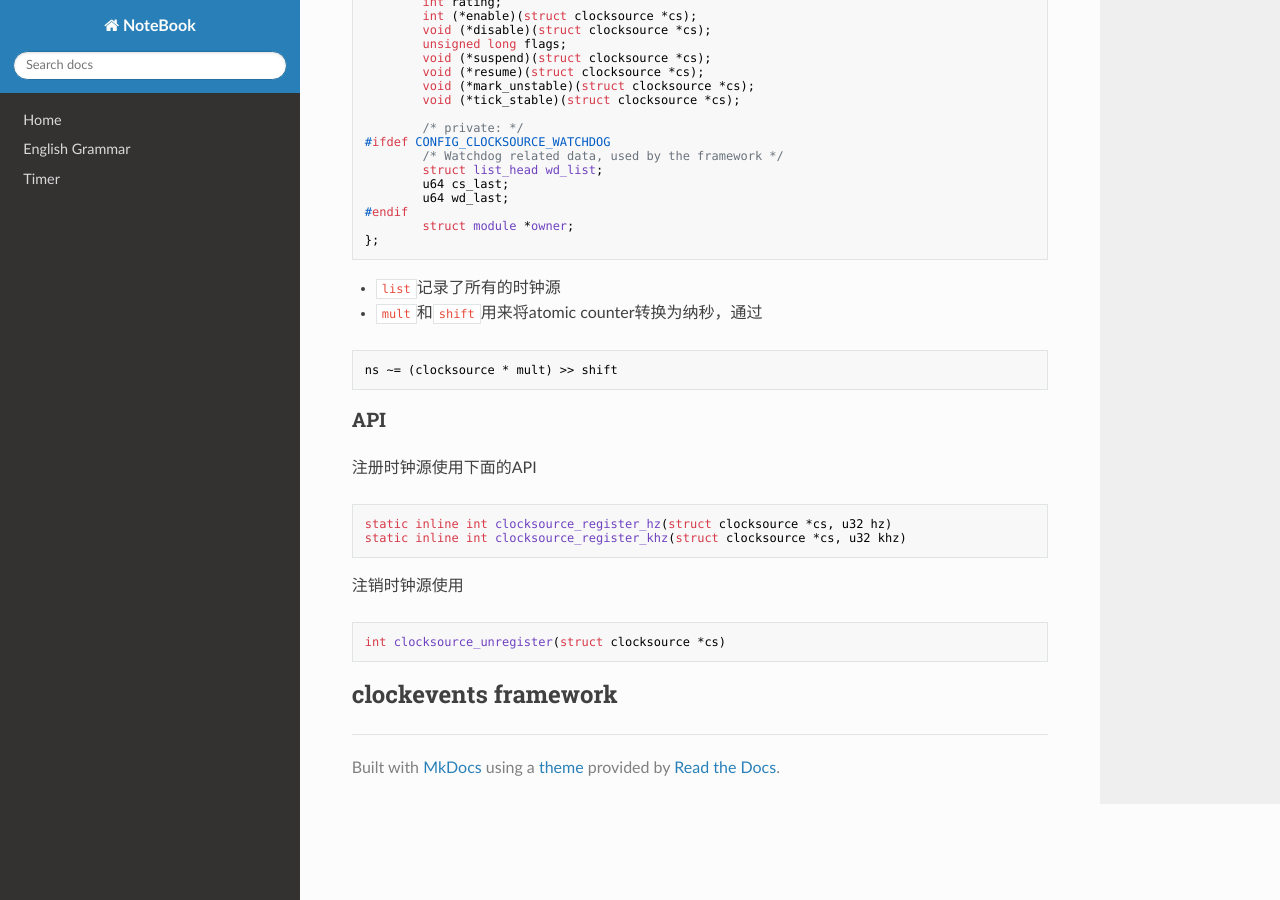
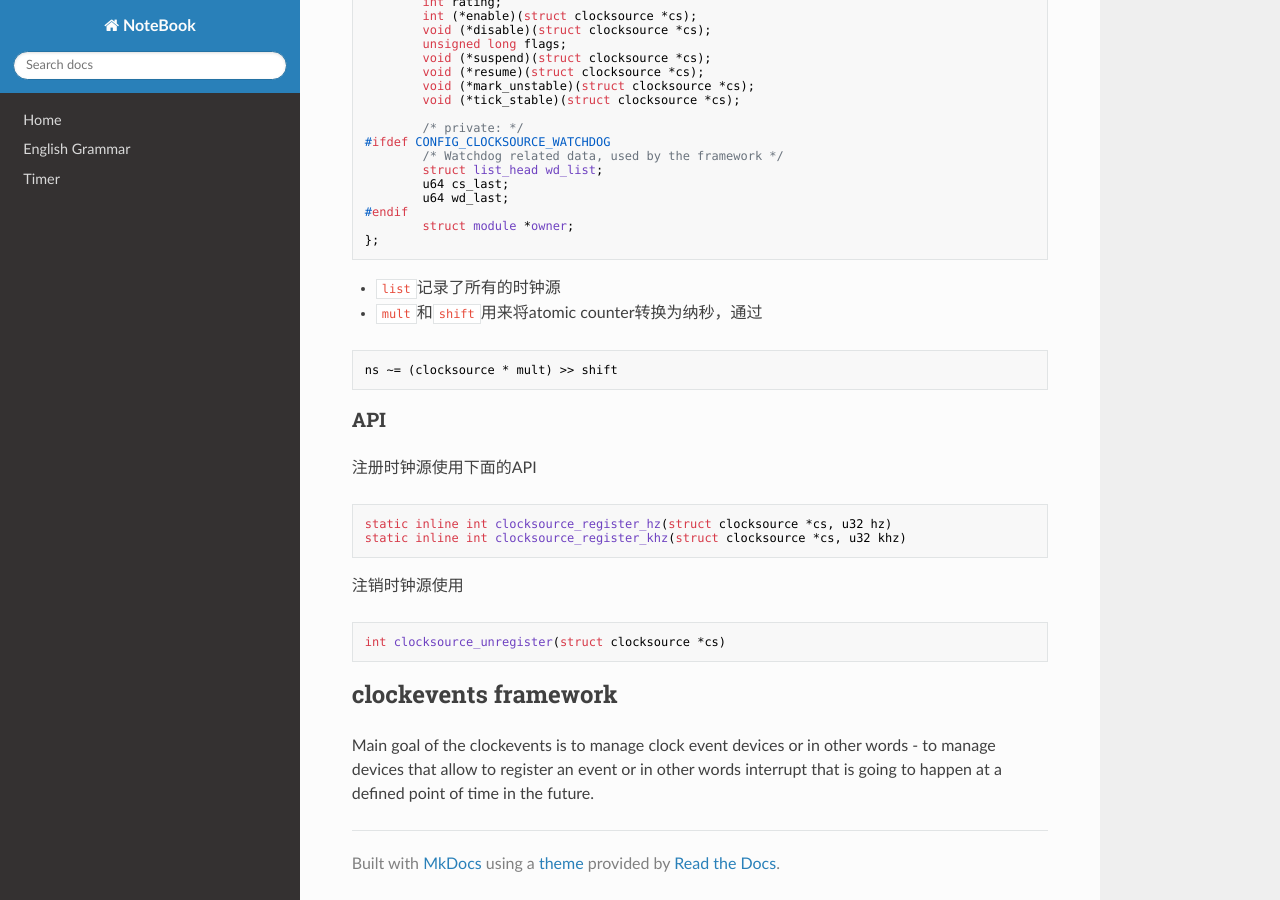
Before and after one commit to junyu92/Notebook, an MkDocs documentation site: the page built from docs/tmp.md, in a window 1280 px wide and 900 px high, scrolled down 1319 px. Built offline with MkDocs 1.6.1, drawn with Linux system fonts in a browser that asks for light colours; nearby versions of some CDN libraries.

Commit message:
Update tmp.md

````diff
--- a/docs/tmp.md
+++ b/docs/tmp.md
@@ -102,3 +102,5 @@ int clocksource_unregister(struct clocksource *cs)
 ```
 
 ## clockevents framework
+
+Main goal of the clockevents is to manage clock event devices or in other words - to manage devices that allow to register an event or in other words interrupt that is going to happen at a defined point of time in the future.
````
